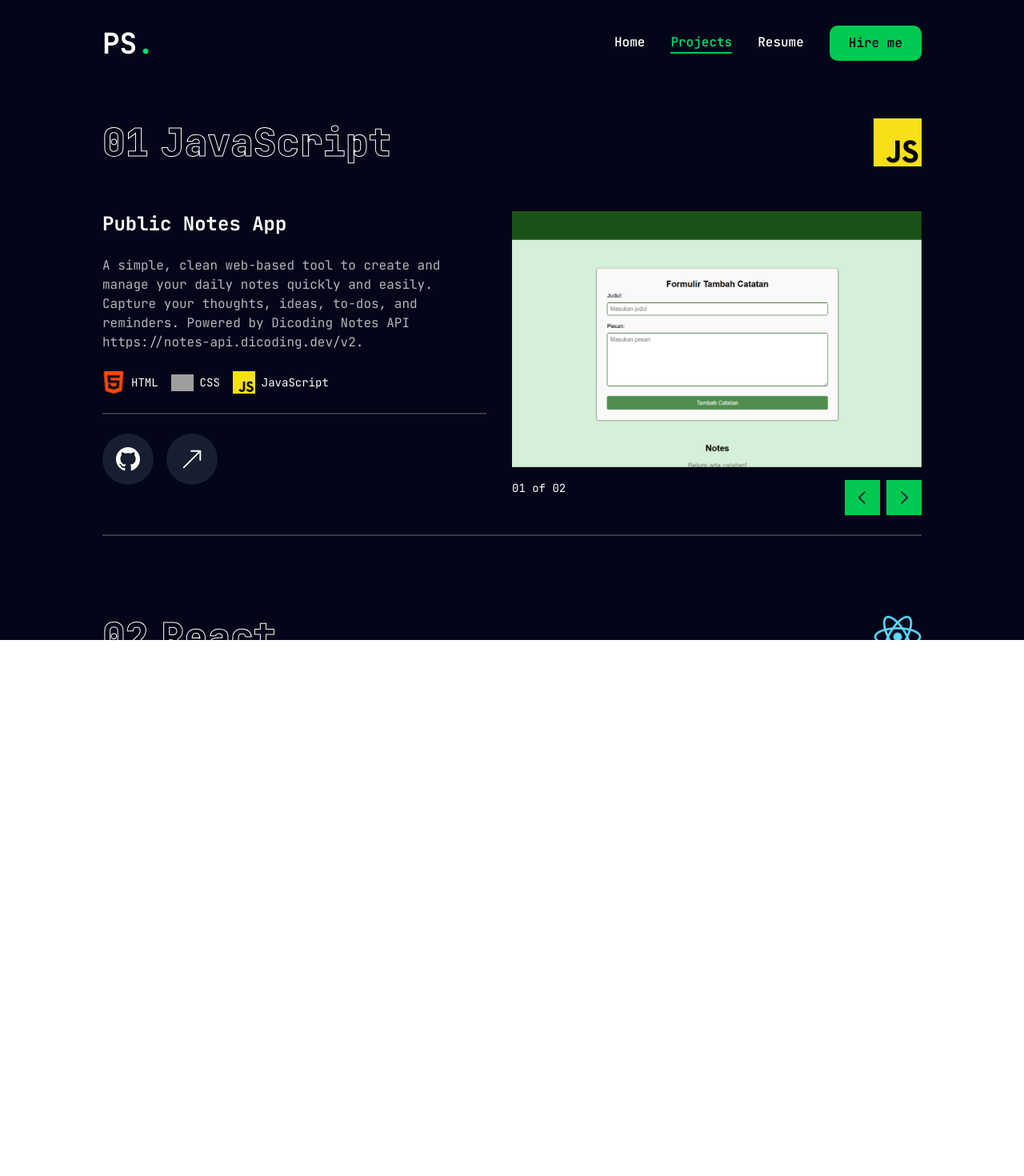
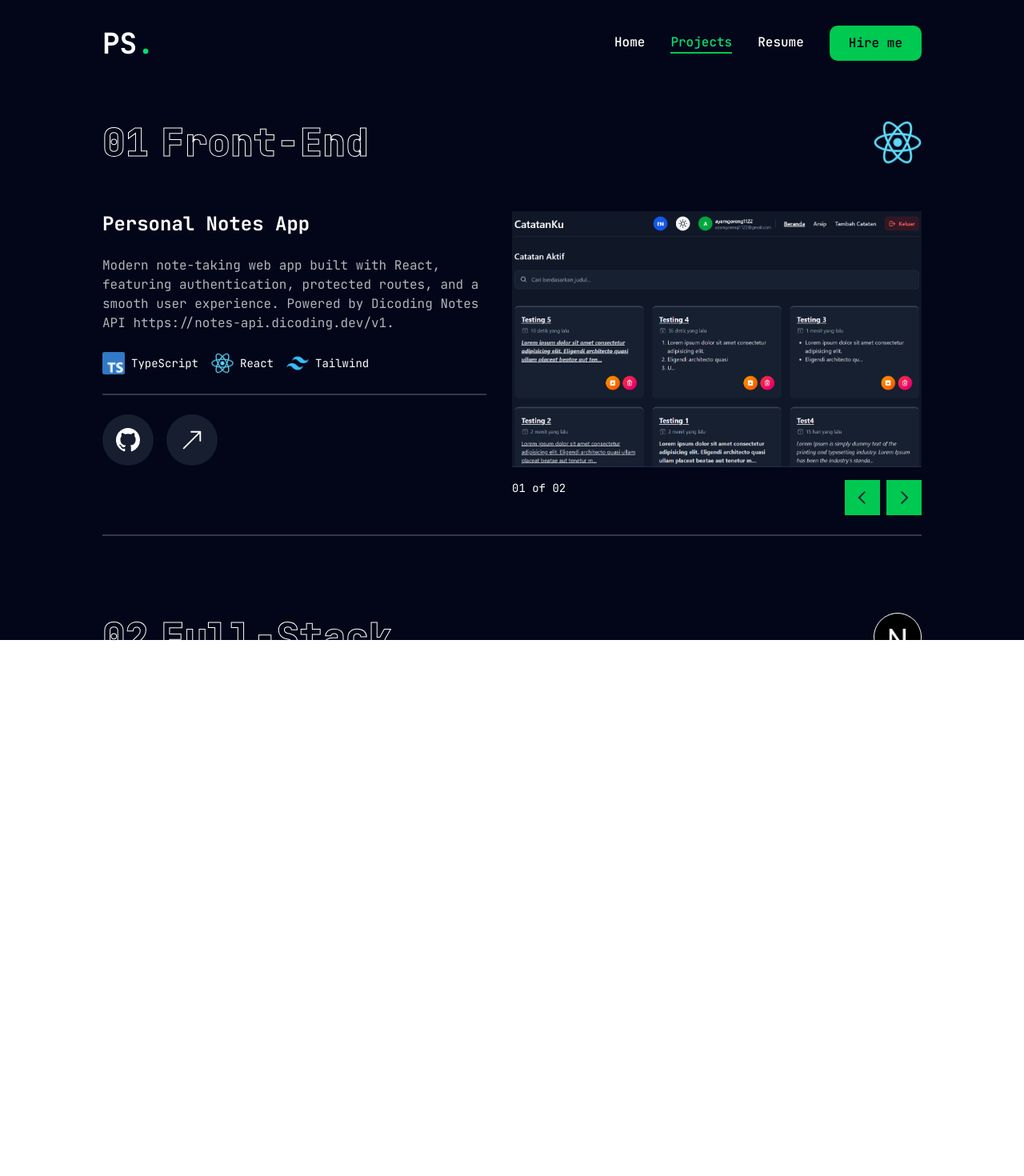
Before and after one commit to putrasedana/portfolio-website, a Next.js app: page /projects in a window 1280 px wide. Shown: the top 1470 px of the page at 80% size. Built offline with nearby package versions, Linux system fonts and the light colour scheme; grey boxes are pictures that could not be loaded.

Commit message:
Add a new full-stack project and adjust the project page

```diff
--- a/components/ProjectCategorySection.tsx
+++ b/components/ProjectCategorySection.tsx
@@ -1,10 +1,10 @@
 // components/projects/ProjectCategorySection.tsx
-'use client';
+"use client";
 
-import { motion } from 'framer-motion';
-import { ProjectCategory } from '@/data/project-page';
-import ProjectViewer from './ProjectViewer';
-import Image from 'next/image';
+import { motion } from "framer-motion";
+import { ProjectCategory } from "@/data/project-page";
+import ProjectViewer from "./ProjectViewer";
+import Image from "next/image";
 
 type Props = {
   category: ProjectCategory;
@@ -25,7 +25,7 @@ export default function ProjectCategorySection({ category, index }: Props) {
       <div className="flex flex-col gap-6 lg:flex-row lg:items-center lg:justify-between justify-between items-center mb-8">
         <div className="flex items-baseline gap-4">
           <span className="text-4xl lg:text-5xl font-extrabold text-transparent [-webkit-text-stroke:1px_white]">
-            {String(index + 1).padStart(2, '0')}
+            {String(index + 1).padStart(2, "0")}
           </span>
 
           <h2 className="text-4xl lg:text-5xl font-extrabold text-transparent [-webkit-text-stroke:1px_white]">
@@ -34,7 +34,7 @@ export default function ProjectCategorySection({ category, index }: Props) {
         </div>
 
         <div
-          className={`w-15 h-15 rounded-full flex items-center justify-center ${category.id == 'nextjs' ? 'bg-white  border border-white' : 'bg-transparent'}`}
+          className={`w-15 h-15 rounded-full flex items-center justify-center ${category.id == "fullstack" ? "bg-white  border border-white" : "bg-transparent"}`}
         >
           <Image
             src={category.icon}
--- a/data/home-page.ts
+++ b/data/home-page.ts
@@ -1,18 +1,19 @@
-import { FaGithub } from 'react-icons/fa';
-import { MdEmail } from 'react-icons/md';
+import { FaGithub } from "react-icons/fa";
+import { MdEmail } from "react-icons/md";
+import { skills } from "./resume-page";
 
 const stats = [
-  { num: 8, text: 'Months of Experience' },
-  { num: 10, text: 'Projects Completed' },
-  { num: 9, text: 'Core Technologies' },
-  { num: 16, text: 'Courses Completed' },
+  { num: 8, text: "Months of Experience" },
+  { num: 10, text: "Projects Completed" },
+  { num: skills.skillsList.length, text: "Core Technologies" },
+  { num: 16, text: "Courses Completed" },
 ];
 
 const socials = [
   {
     icon: FaGithub,
-    path: 'https://github.com/putrasedana',
-    label: 'GitHub Profile',
+    path: "https://github.com/putrasedana",
+    label: "GitHub Profile",
   },
   // {
   //   icon: FaLinkedin ,
@@ -21,8 +22,8 @@ const socials = [
   // },
   {
     icon: MdEmail,
-    path: 'mailto:putrasedana03@gmail.com',
-    label: 'Send Email',
+    path: "mailto:putrasedana03@gmail.com",
+    label: "Send Email",
   },
 ];
 
--- a/data/project-page.ts
+++ b/data/project-page.ts
@@ -10,142 +10,155 @@ export type Project = {
 };
 
 export type ProjectCategory = {
-  id: 'javascript' | 'react' | 'nextjs' | 'express';
+  id: "frontend" | "fullstack" | "backend";
   label: string;
   icon: string;
   projects: Project[];
 };
 
 export const projectCategories: ProjectCategory[] = [
+  // {
+  //   id: 'javascript',
+  //   label: 'JavaScript',
+  //   icon: '/assets/js.png',
+  //   projects: [
+  //     {
+  //       title: 'Public Notes App',
+  //       description:
+  //         'A simple, clean web-based tool to create and manage your daily notes quickly and easily. Capture your thoughts, ideas, to-dos, and reminders. Powered by Dicoding Notes API https://notes-api.dicoding.dev/v2.',
+  //       stack: [
+  //         { name: 'HTML', icon: '/assets/html-5.png' },
+  //         { name: 'CSS', icon: '/assets/css-3.png' },
+  //         { name: 'JavaScript', icon: '/assets/js.png' },
+  //       ],
+  //       image: '/assets/javascript-project-1.png',
+  //       live: 'https://public-notes-app.netlify.app/',
+  //       github: 'https://github.com/putrasedana/public-notes-app',
+  //     },
+  //     {
+  //       title: 'Story App',
+  //       description:
+  //         'Platform for sharing image-based stories, featuring user authentication and form validation. Powered by Dicoding Story API https://story-api.dicoding.dev/v1.',
+  //       stack: [
+  //         { name: 'HTML', icon: '/assets/html-5.png' },
+  //         { name: 'SASS', icon: '/assets/sass.png' },
+  //         { name: 'JavaScript', icon: '/assets/js.png' },
+  //       ],
+  //       image: '/assets/javascript-project-2.png',
+  //       live: 'https://story-app-0011.netlify.app/',
+  //       github: 'https://github.com/putrasedana/story-app',
+  //     },
+  //   ],
+  // },
+
   {
-    id: 'javascript',
-    label: 'JavaScript',
-    icon: '/assets/js.png',
+    id: "frontend",
+    label: "Front-End",
+    icon: "/assets/react.png",
     projects: [
       {
-        title: 'Public Notes App',
+        title: "Personal Notes App",
         description:
-          'A simple, clean web-based tool to create and manage your daily notes quickly and easily. Capture your thoughts, ideas, to-dos, and reminders. Powered by Dicoding Notes API https://notes-api.dicoding.dev/v2.',
+          "Modern note-taking web app built with React, featuring authentication, protected routes, and a smooth user experience. Powered by Dicoding Notes API https://notes-api.dicoding.dev/v1.",
         stack: [
-          { name: 'HTML', icon: '/assets/html-5.png' },
-          { name: 'CSS', icon: '/assets/css-3.png' },
-          { name: 'JavaScript', icon: '/assets/js.png' },
+          { name: "TypeScript", icon: "/assets/typescript.png" },
+          { name: "React", icon: "/assets/react.png" },
+          { name: "Tailwind", icon: "/assets/tailwind.png" },
         ],
-        image: '/assets/javascript-project-1.png',
-        live: 'https://public-notes-app.netlify.app/',
-        github: 'https://github.com/putrasedana/public-notes-app',
+        image: "/assets/react-project-1.png",
+        live: "https://personal-notes-app-0011.netlify.app/",
+        github: "https://github.com/putrasedana/personal-notes-app",
       },
       {
-        title: 'Story App',
+        title: "Random Forum App",
         description:
-          'Platform for sharing image-based stories, featuring user authentication and form validation. Powered by Dicoding Story API https://story-api.dicoding.dev/v1.',
+          "A simple, interactive web forum where users can create and join discussions, post messages, and engage with others in community-style threads. Powered by Dicoding Forum API https://forum-api.dicoding.dev/v1.",
         stack: [
-          { name: 'HTML', icon: '/assets/html-5.png' },
-          { name: 'SASS', icon: '/assets/sass.png' },
-          { name: 'JavaScript', icon: '/assets/js.png' },
+          { name: "JavaScript", icon: "/assets/js.png" },
+          { name: "React", icon: "/assets/react.png" },
+          { name: "Tailwind", icon: "/assets/tailwind.png" },
         ],
-        image: '/assets/javascript-project-2.png',
-        live: 'https://story-app-0011.netlify.app/',
-        github: 'https://github.com/putrasedana/story-app',
+        image: "/assets/react-project-2.png",
+        live: "https://random-forum-app.vercel.app/",
+        github: "https://github.com/putrasedana/random-forum-app",
       },
     ],
   },
 
   {
-    id: 'react',
-    label: 'React',
-    icon: '/assets/react.png',
+    id: "fullstack",
+    label: "Full-Stack",
+    icon: "/assets/nextjs.png",
     projects: [
       {
-        title: 'Personal Notes App',
-        description:
-          'Modern note-taking web app built with React, featuring authentication, protected routes, and a smooth user experience. Powered by Dicoding Notes API https://notes-api.dicoding.dev/v1.',
+        title: "Pixeldenz Store",
+        description: "A website that offer free professional, production-ready Next.js templates and UI components.",
         stack: [
-          { name: 'TypeScript', icon: '/assets/typescript.png' },
-          { name: 'React', icon: '/assets/react.png' },
-          { name: 'Tailwind', icon: '/assets/tailwind.png' },
+          { name: "TypeScript", icon: "/assets/typescript.png" },
+          { name: "Next.js", icon: "/assets/nextjs.png" },
+          { name: "Tailwind", icon: "/assets/tailwind.png" },
+          { name: "Supabase", icon: "/assets/supabase.png" },
         ],
-        image: '/assets/react-project-1.png',
-        live: 'https://personal-notes-app-0011.netlify.app/',
-        github: 'https://github.com/putrasedana/personal-notes-app',
+        image: "/assets/nextjs-project-1.png",
+        live: "https://pixeldenz.store/",
+        github: "https://github.com/putrasedana/pixeldenz",
       },
       {
-        title: 'Random Forum App',
+        title: "DevEvent Website",
         description:
-          'A simple, interactive web forum where users can create and join discussions, post messages, and engage with others in community-style threads. Powered by Dicoding Forum API https://forum-api.dicoding.dev/v1.',
+          "A Dev Event Platform is a modern application where users can browse, create, and manage developer-focused events with ease.",
         stack: [
-          { name: 'JavaScript', icon: '/assets/js.png' },
-          { name: 'React', icon: '/assets/react.png' },
-          { name: 'Tailwind', icon: '/assets/tailwind.png' },
+          { name: "TypeScript", icon: "/assets/typescript.png" },
+          { name: "Next.js", icon: "/assets/nextjs.png" },
+          { name: "Tailwind", icon: "/assets/tailwind.png" },
+          { name: "MongoDB", icon: "/assets/mongodb.png" },
         ],
-        image: '/assets/react-project-2.png',
-        live: 'https://random-forum-app.vercel.app/',
-        github: 'https://github.com/putrasedana/random-forum-app',
+        image: "/assets/nextjs-project-2.png",
+        live: "https://dev-events-0011.vercel.app/",
+        github: "https://github.com/putrasedana/dev-events",
       },
     ],
   },
 
   {
-    id: 'nextjs',
-    label: 'Next.js',
-    icon: '/assets/nextjs.png',
+    id: "backend",
+    label: "Back-End",
+    icon: "/assets/nodejs.png",
     projects: [
       {
-        title: 'Next.js Template Store',
+        title: "Bookshelf API",
         description:
-          'A website that offer free professional, production-ready Next.js templates and UI components.',
+          "RESTful API project to manage a simple book collection backend. It supports basic CRUD operations (Create, Read, Update, Delete) for books, making it a practical submission project for learning backend development and API design.",
         stack: [
-          { name: 'TypeScript', icon: '/assets/typescript.png' },
-          { name: 'Next.js', icon: '/assets/nextjs.png' },
-          { name: 'Tailwind', icon: '/assets/tailwind.png' },
-          { name: 'Supabase', icon: '/assets/supabase.png' },
+          { name: "Node.js", icon: "/assets/nodejs.png" },
+          { name: "Hapi.js", icon: "/assets/hapi.png" },
         ],
-        image: '/assets/nextjs-project-1.png',
-        live: 'https://pixeldenz.store/',
-        github: 'https://github.com/putrasedana/pixeldenz',
-      },
-    ],
-  },
-
-  {
-    id: 'express',
-    label: 'Hapi & Express',
-    icon: '/assets/express.jpg',
-    projects: [
-      {
-        title: 'Bookshelf API',
-        description:
-          'RESTful API project to manage a simple book collection backend. It supports basic CRUD operations (Create, Read, Update, Delete) for books, making it a practical submission project for learning backend development and API design.',
-        stack: [
-          { name: 'Node.js', icon: '/assets/nodejs.png' },
-          { name: 'Hapi.js', icon: '/assets/hapi.png' },
-        ],
-        image: '/assets/express-project-1.webp',
-        github: 'https://github.com/putrasedana/bookshelf-api',
+        image: "/assets/express-project-1.webp",
+        github: "https://github.com/putrasedana/bookshelf-api",
       },
       {
-        title: 'Task Management API',
+        title: "Task Management API",
         description:
-          'RESTful backend service for managing tasks, built with Express.js. It provides endpoints for creating, reading, updating, and deleting tasks, making it a solid foundation for learning API design and task-tracking backend logic.',
+          "RESTful backend service for managing tasks, built with Express.js. It provides endpoints for creating, reading, updating, and deleting tasks, making it a solid foundation for learning API design and task-tracking backend logic.",
         stack: [
-          { name: 'Node.js', icon: '/assets/nodejs.png' },
-          { name: 'Express.js', icon: '/assets/express.jpg' },
-          { name: 'MongoDB', icon: '/assets/mongodb.png' },
+          { name: "Node.js", icon: "/assets/nodejs.png" },
+          { name: "Express.js", icon: "/assets/express.jpg" },
+          { name: "MongoDB", icon: "/assets/mongodb.png" },
         ],
-        image: '/assets/express-project-2.avif',
-        github: 'https://github.com/putrasedana/task-management-api',
+        image: "/assets/express-project-2.avif",
+        github: "https://github.com/putrasedana/task-management-api",
       },
       {
-        title: 'Open Music API',
+        title: "Open Music API",
         description:
-          'RESTful backend service for managing music records, built with Hapi.js. It offers endpoints to create, read, update, and delete songs and playlists, providing a practical foundation for learning API design and backend development.',
+          "RESTful backend service for managing music records, built with Hapi.js. It offers endpoints to create, read, update, and delete songs and playlists, providing a practical foundation for learning API design and backend development.",
         stack: [
-          { name: 'Node.js', icon: '/assets/nodejs.png' },
-          { name: 'Hapi.js', icon: '/assets/hapi.png' },
-          { name: 'PostgreSQL', icon: '/assets/postgresql.png' },
+          { name: "Node.js", icon: "/assets/nodejs.png" },
+          { name: "Hapi.js", icon: "/assets/hapi.png" },
+          { name: "PostgreSQL", icon: "/assets/postgresql.png" },
         ],
-        image: '/assets/express-project-3.avif',
-        github: 'https://github.com/putrasedana/open-music-api',
+        image: "/assets/express-project-3.avif",
+        github: "https://github.com/putrasedana/open-music-api",
       },
     ],
   },
--- a/data/resume-page.ts
+++ b/data/resume-page.ts
@@ -1,141 +1,127 @@
-import {
-  FaHtml5,
-  FaCss3,
-  FaJs,
-  FaReact,
-  FaNodeJs,
-  FaGithub,
-  FaGitAlt,
-} from 'react-icons/fa';
-import {
-  SiTailwindcss,
-  SiNextdotjs,
-  SiExpress,
-  SiTypescript,
-} from 'react-icons/si';
+import { FaHtml5, FaCss3, FaJs, FaReact, FaNodeJs, FaGithub, FaGitAlt } from "react-icons/fa";
+import { SiTailwindcss, SiNextdotjs, SiTypescript } from "react-icons/si";
 
 // experience data
 const experience = {
-  title: 'My Experience',
+  title: "My Experience",
   description:
     "Through hands-on projects and structured courses, I've continuously developed my skills and deepened my understanding of web development.",
   items: [
     {
-      company: 'Roamin Creative',
-      position: 'Front-end Developer Intern',
-      duration: 'Sep 2024 - Dec 2024',
+      company: "Roamin Creative",
+      position: "Front-end Developer Intern",
+      duration: "Sep 2024 - Dec 2024",
     },
     {
-      company: 'Opscale Info',
-      position: 'Web Developer Intern',
-      duration: 'Jun 2025 - Sep 2025',
+      company: "Opscale Info",
+      position: "Web Developer Intern",
+      duration: "Jun 2025 - Sep 2025",
     },
   ],
 };
 
 // education data
 const education = {
-  title: 'My Education',
+  title: "My Education",
   description:
-    'I have pursued formal education and certifications to strengthen my foundation in web development. Here are some of the key educational milestones in my career.',
+    "I have pursued formal education and certifications to strengthen my foundation in web development. Here are some of the key educational milestones in my career.",
   items: [
     {
-      institution: 'Primakara University',
-      degree: 'Bachelor of Information System',
-      duration: '2022 - Present',
+      institution: "Primakara University",
+      degree: "Bachelor of Information System",
+      duration: "2022 - Present",
     },
     {
-      institution: 'Dicoding Academy',
-      degree: 'Full Stack Web Development',
-      duration: '2022 - Present',
+      institution: "Dicoding Academy",
+      degree: "Full Stack Web Development",
+      duration: "2022 - Present",
     },
   ],
 };
 
 // skills data
 const skills = {
-  title: 'My Skills',
+  title: "My Skills",
   description:
-    'My skill set includes a range of technologies and tools that I have worked with through projects and learning experiences.',
+    "My skill set includes a range of technologies and tools that I have worked with through projects and learning experiences.",
   skillsList: [
-    { name: 'HTML', icon: FaHtml5 },
-    { name: 'CSS', icon: FaCss3 },
-    { name: 'JavaScript', icon: FaJs },
-    { name: 'TypeScript', icon: SiTypescript },
-    { name: 'React', icon: FaReact },
-    { name: 'Next.js', icon: SiNextdotjs },
-    { name: 'Tailwind CSS', icon: SiTailwindcss },
-    { name: 'Node.js', icon: FaNodeJs },
-    { name: 'Express.js', icon: SiExpress },
-    { name: 'Git', icon: FaGitAlt },
-    { name: 'GitHub', icon: FaGithub },
+    { name: "HTML", icon: FaHtml5 },
+    { name: "CSS", icon: FaCss3 },
+    { name: "JavaScript", icon: FaJs },
+    { name: "TypeScript", icon: SiTypescript },
+    { name: "React", icon: FaReact },
+    { name: "Next.js", icon: SiNextdotjs },
+    { name: "Tailwind CSS", icon: SiTailwindcss },
+    { name: "Node.js", icon: FaNodeJs },
+    { name: "Git", icon: FaGitAlt },
+    { name: "GitHub", icon: FaGithub },
   ],
 };
 
 // certifications data
 const certifications = {
-  title: 'My Certifications',
+  title: "My Certifications",
   items: [
     {
-      title: 'React Certification',
-      image: '/assets/react-certificate.png',
-      link: 'https://www.dicoding.com/certificates/KEXL25GM0ZG2',
+      title: "React Certification",
+      image: "/assets/react-certificate.png",
+      link: "https://www.dicoding.com/certificates/KEXL25GM0ZG2",
     },
     {
-      title: 'Front-End Certification',
-      image: '/assets/frontend-certificate.png',
-      link: 'https://www.dicoding.com/certificates/MRZMYMGDLZYQ',
+      title: "Front-End Certification",
+      image: "/assets/frontend-certificate.png",
+      link: "https://www.dicoding.com/certificates/MRZMYMGDLZYQ",
     },
     {
-      title: 'Back-End Certification',
-      image: '/assets/backend-certificate.png',
-      link: 'https://www.dicoding.com/certificates/2VX3K60YNXYQ',
+      title: "Back-End Certification",
+      image: "/assets/backend-certificate.png",
+      link: "https://www.dicoding.com/certificates/2VX3K60YNXYQ",
     },
     {
-      title: 'JavaScript Certification',
-      image: '/assets/javascript-certificate.png',
-      link: 'https://drive.google.com/file/d/1WNki5f-hkoFEdmUNcqUtl23hI3CkAJVS/view',
+      title: "JavaScript Certification",
+      image: "/assets/javascript-certificate.png",
+      link: "https://drive.google.com/file/d/1WNki5f-hkoFEdmUNcqUtl23hI3CkAJVS/view",
     },
   ],
 };
 
 // about data
 const about = {
-  title: 'About Me',
+  title: "About Me",
   description:
-    'I am a dedicated web developer with experience gained from self-learning and academic studies. I enjoy building responsive, user-friendly web applications and continuously learning modern web technologies.',
+    "I am a dedicated web developer with experience gained from self-learning and academic studies. I enjoy building responsive, user-friendly web applications and continuously learning modern web technologies.",
   info: [
     {
-      fieldName: 'Name',
-      fieldValue: 'I Made Putra Sedana',
+      fieldName: "Name",
+      fieldValue: "I Made Putra Sedana",
     },
     {
-      fieldName: 'Phone',
-      fieldValue: '+6285704128095',
+      fieldName: "Phone",
+      fieldValue: "+6285704128095",
     },
     {
-      fieldName: 'Experience',
-      fieldValue: '8 months',
+      fieldName: "Experience",
+      fieldValue: "8 months",
     },
     {
-      fieldName: 'Languages',
-      fieldValue: 'English, Indonesian',
+      fieldName: "Languages",
+      fieldValue: "English, Indonesian",
     },
     {
-      fieldName: 'Nationality',
-      fieldValue: 'Indonesian',
+      fieldName: "Nationality",
+      fieldValue: "Indonesian",
     },
     {
-      fieldName: 'Email',
-      fieldValue: 'putrasedana03@gmail.com',
+      fieldName: "Email",
+      fieldValue: "putrasedana03@gmail.com",
     },
     {
-      fieldName: 'Address',
-      fieldValue: 'Denpasar, Bali',
+      fieldName: "Address",
+      fieldValue: "Denpasar, Bali",
     },
     {
-      fieldName: 'Major',
-      fieldValue: 'Information System',
+      fieldName: "Major",
+      fieldValue: "Information System",
     },
   ],
 };
```
Also changed, not shown: app/resume/page.tsx (+16 -48 lines), package.json (+14 -2 lines), tsconfig.json (+1 -8 lines), public/assets/nextjs-project-2.png (added), 1 other file (tests, documents, lock files or other folders).
